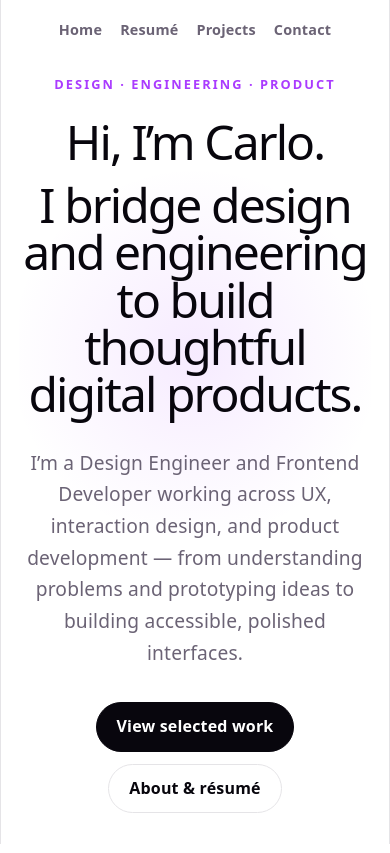
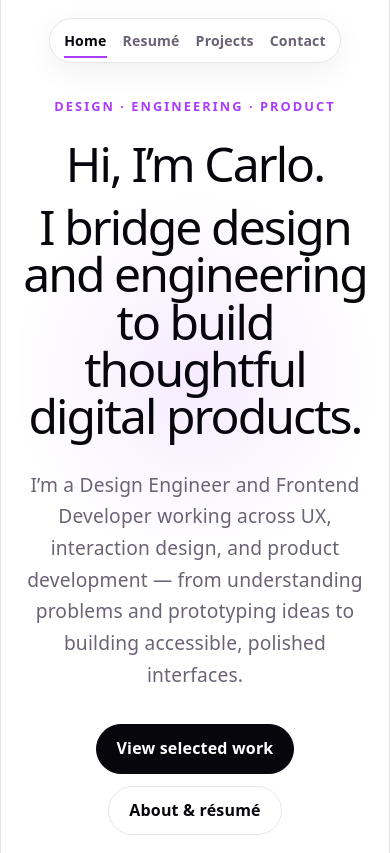
Before and after one commit to CarloBarone-info/website, a React (Vite) app: page / in a window 390 px wide. Built offline with nearby package versions, Linux system fonts and the light colour scheme.

Commit message:
feat: keep navigation visible and highlight active route

```diff
--- a/src/App.css
+++ b/src/App.css
@@ -362,10 +362,21 @@
 
 /* Navigation */
 .nav {
+  position: sticky;
+  top: 16px;
+  z-index: 100;
   display: flex;
   justify-content: center;
+  width: fit-content;
   gap: 28px;
-  margin-bottom: 48px;
+  margin: 0 auto 48px;
+  padding: 12px 18px;
+  border: 1px solid var(--border);
+  border-radius: 999px;
+  background: color-mix(in srgb, var(--bg) 86%, transparent);
+  box-shadow: 0 8px 30px rgba(0, 0, 0, 0.06);
+  backdrop-filter: blur(14px);
+  -webkit-backdrop-filter: blur(14px);
 }
 
 .nav a {
@@ -373,6 +384,7 @@
   color: inherit;
   text-decoration: none;
   font-weight: 600;
+  transition: color 180ms ease;
 }
 
 .nav a::after {
@@ -388,14 +400,22 @@
   transition: transform 180ms ease;
 }
 
+.nav a:hover,
+.nav a:focus-visible,
+.nav a.active {
+  color: var(--text-h);
+}
+
 .nav a:hover::after,
-.nav a:focus-visible::after {
+.nav a:focus-visible::after,
+.nav a.active::after {
   transform: scaleX(1);
 }
 
 .nav a:focus-visible {
-  outline: none;
-  color: var(--text-h);
+  outline: 2px solid var(--accent);
+  outline-offset: 6px;
+  border-radius: 2px;
 }
 
 /* Responsive */
@@ -421,9 +441,11 @@
   }
 
   .nav {
-    gap: 18px;
+    top: 10px;
+    gap: 16px;
     margin-bottom: 32px;
-    font-size: 0.9rem;
+    padding: 10px 14px;
+    font-size: 0.88rem;
   }
 
   .hero {
--- a/src/App.tsx
+++ b/src/App.tsx
@@ -1,5 +1,5 @@
 import "./App.css";
-import { HashRouter, Routes, Route, Link } from "react-router-dom";
+import { HashRouter, Routes, Route, NavLink } from "react-router-dom";
 import { Home } from "./pages/Home";
 import { ProjectsPage } from "./pages/ProjectsPage";
 import { ContactPage } from "./pages/ContactPage";
@@ -11,11 +11,13 @@ function App() {
   return (
     <HashRouter>
       <main className="page">
-        <nav className="nav">
-          <Link to="/">Home</Link>
-          <Link to="/resume">Resumé</Link>
-          <Link to="/projects">Projects</Link>
-          <Link to="/contact">Contact</Link>
+        <nav className="nav" aria-label="Primary navigation">
+          <NavLink to="/" end>
+            Home
+          </NavLink>
+          <NavLink to="/resume">Resumé</NavLink>
+          <NavLink to="/projects">Projects</NavLink>
+          <NavLink to="/contact">Contact</NavLink>
         </nav>
 
         <Routes>
```
